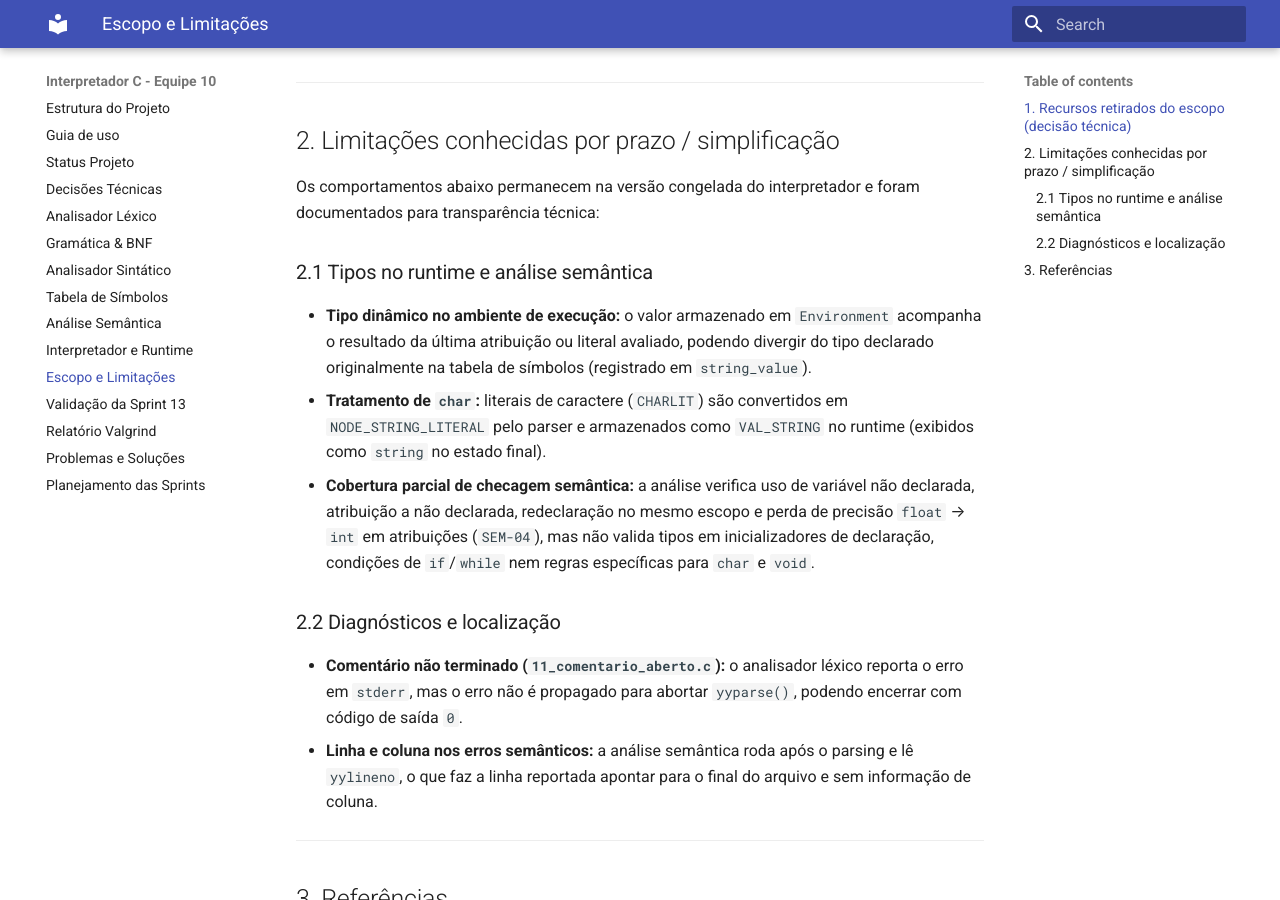
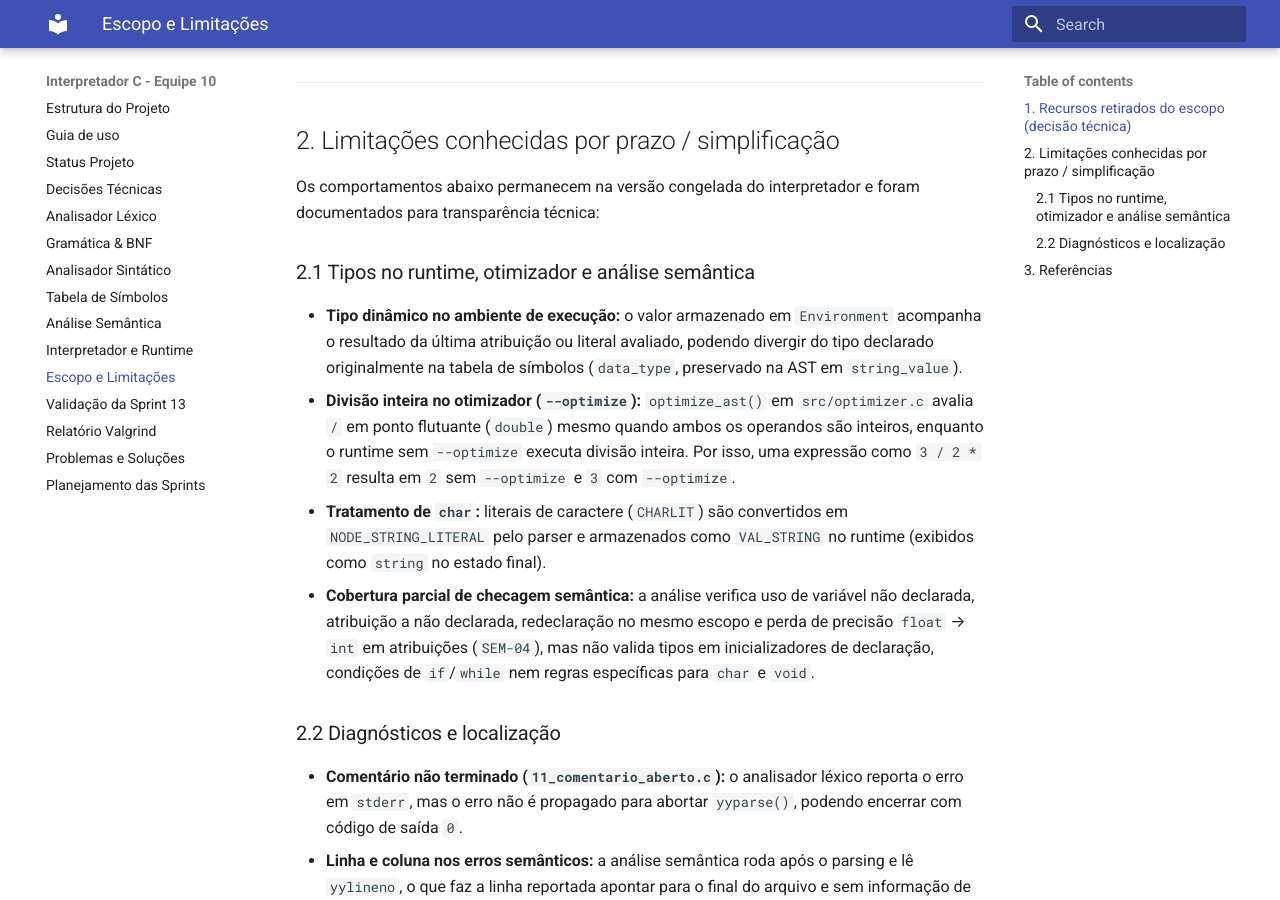
Before and after one commit to interpretador-c-unb/Compiladores1-equipe10, an MkDocs documentation site: the page built from documentos/escopo-e-limitacoes.md, in a window 1280 px wide and 900 px high, scrolled down 1134 px. Built offline with MkDocs 1.6.1 and Material for MkDocs 9.7.7, drawn with Linux system fonts in a browser that asks for light colours.

Commit message:
docs: corrige referência a data_type e registra limitação do otimizador

```diff
--- a/documentos/escopo-e-limitacoes.md
+++ b/documentos/escopo-e-limitacoes.md
@@ -22,8 +22,9 @@ Durante a apresentação do Ponto de Controle 2 (P2), foi apontado o risco de pr
 
 Os comportamentos abaixo permanecem na versão congelada do interpretador e foram documentados para transparência técnica:
 
-### 2.1 Tipos no runtime e análise semântica
-- **Tipo dinâmico no ambiente de execução:** o valor armazenado em `Environment` acompanha o resultado da última atribuição ou literal avaliado, podendo divergir do tipo declarado originalmente na tabela de símbolos (registrado em `string_value`).
+### 2.1 Tipos no runtime, otimizador e análise semântica
+- **Tipo dinâmico no ambiente de execução:** o valor armazenado em `Environment` acompanha o resultado da última atribuição ou literal avaliado, podendo divergir do tipo declarado originalmente na tabela de símbolos (`data_type`, preservado na AST em `string_value`).
+- **Divisão inteira no otimizador (`--optimize`):** `optimize_ast()` em `src/optimizer.c` avalia `/` em ponto flutuante (`double`) mesmo quando ambos os operandos são inteiros, enquanto o runtime sem `--optimize` executa divisão inteira. Por isso, uma expressão como `3 / 2 * 2` resulta em `2` sem `--optimize` e `3` com `--optimize`.
 - **Tratamento de `char`:** literais de caractere (`CHARLIT`) são convertidos em `NODE_STRING_LITERAL` pelo parser e armazenados como `VAL_STRING` no runtime (exibidos como `string` no estado final).
 - **Cobertura parcial de checagem semântica:** a análise verifica uso de variável não declarada, atribuição a não declarada, redeclaração no mesmo escopo e perda de precisão `float` → `int` em atribuições (`SEM-04`), mas não valida tipos em inicializadores de declaração, condições de `if`/`while` nem regras específicas para `char` e `void`.
 
```
